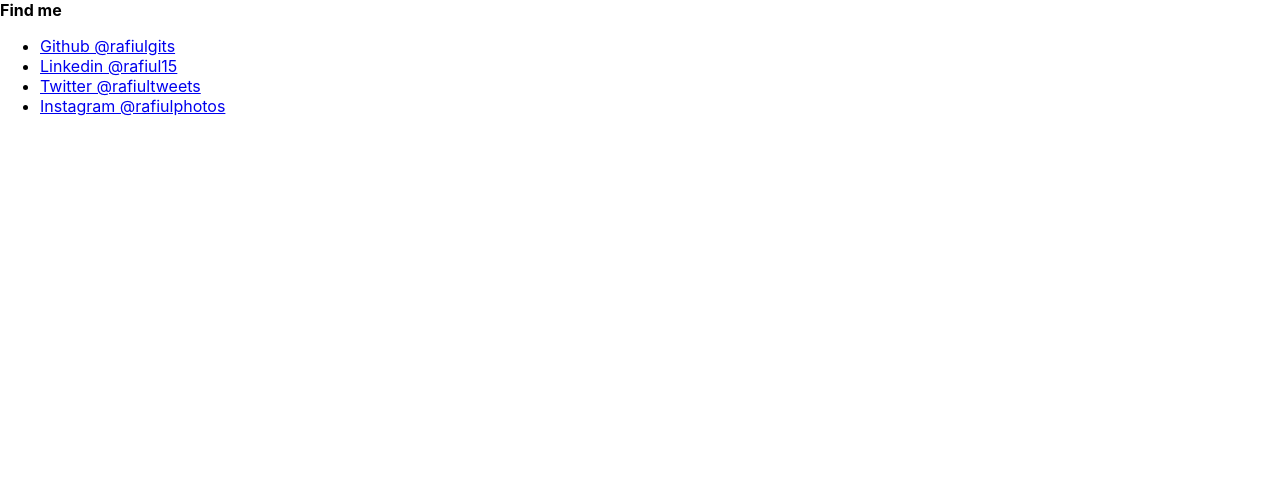
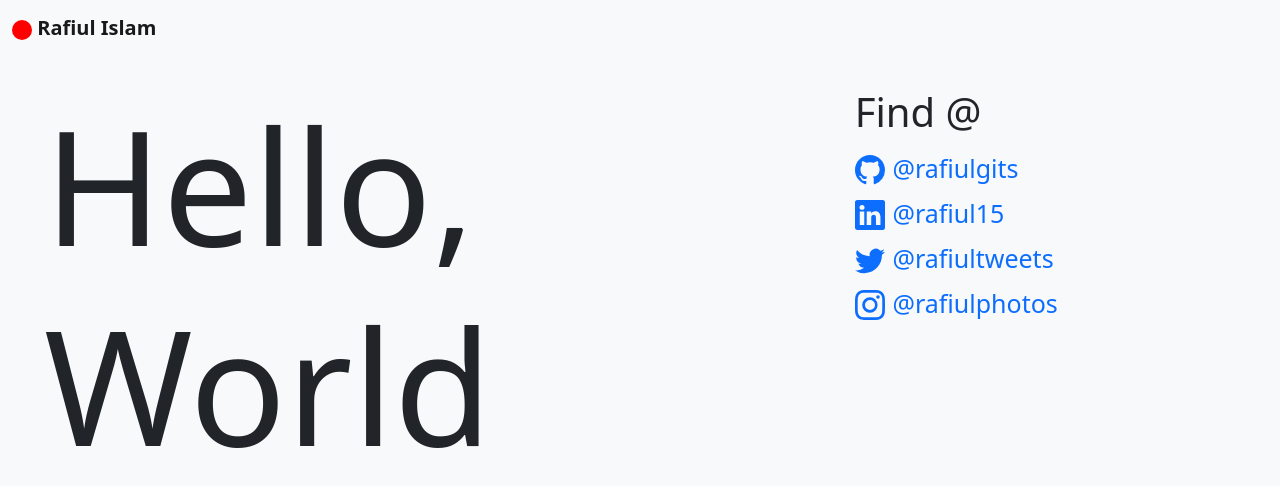
Before and after one commit to rafiulgits/rafiulgits.github.io, a React (Create React App) app: page / in a window 1280 px wide. Shown: the top 486 px of the page. Built offline with nearby package versions, Linux system fonts and the light colour scheme.

Commit message:
home page updated

```diff
--- a/package.json
+++ b/package.json
@@ -11,8 +11,10 @@
     "@types/node": "^16.7.13",
     "@types/react": "^17.0.20",
     "@types/react-dom": "^17.0.9",
+    "bootstrap": "^5.1.3",
     "react": "^17.0.2",
     "react-dom": "^17.0.2",
+    "react-icons": "^4.3.1",
     "react-scripts": "5.0.0",
     "typescript": "^4.4.2",
     "web-vitals": "^2.1.0"
--- a/src/components/Header.tsx
+++ b/src/components/Header.tsx
@@ -1,3 +1,14 @@
+import { BsCircleFill } from "react-icons/bs";
+
 export const Header = () => {
-  return <header></header>;
+  return (
+    <nav className="navbar navbar-light bg-light">
+      <div className="container-fluid">
+        <a className="navbar-brand" href="/">
+          <BsCircleFill style={{ color: "red" }} />{" "}
+          <strong>Rafiul Islam</strong>
+        </a>
+      </div>
+    </nav>
+  );
 };
--- a/src/index.tsx
+++ b/src/index.tsx
@@ -1,6 +1,7 @@
 import React from "react";
 import ReactDOM from "react-dom";
 import "./index.css";
+import "bootstrap/dist/css/bootstrap.min.css";
 import App from "./App";
 import reportWebVitals from "./reportWebVitals";
 import { UrlQueryContextProvider } from "contexts/UrlQueryContext";
--- a/src/pages/Home.tsx
+++ b/src/pages/Home.tsx
@@ -1,47 +1,72 @@
 import { Layout } from "components/Layout";
+import { BsLinkedin, BsGithub, BsTwitter, BsInstagram } from "react-icons/bs";
+
+const SocialItem = (props: {
+  name: string;
+  url: string;
+  icon: React.ReactNode;
+}) => {
+  return (
+    <a
+      href={props.url}
+      target="_blank"
+      rel="noreferrer"
+      style={{ textDecoration: "none", fontSize: "30px" }}
+    >
+      {props.icon} <span style={{ fontSize: "25px" }}>{props.name}</span>
+    </a>
+  );
+};
 
 export const HomePage = () => {
   return (
     <Layout>
-      <strong>Find me</strong>
-      <ul>
+      <div
+        style={{ minHeight: "calc(100vh)", padding: "2rem" }}
+        className="bg-light"
+      >
+        <div className="container-fluid">
+          <div className="row">
+            <div className="col-md-8">
+              <h1 style={{ fontSize: "10rem" }}>Hello,</h1>
+              <h1 style={{ fontSize: "10rem" }}>World</h1>
+            </div>
+            <div className="col-md-4">
+              <h1 className="tex-center">Find @</h1>
+              <ul className="list-group" style={{ listStyle: "none" }}>
                 <li>
-          <a
-            href="https://github.com/rafiulgits"
-            target="_blank"
-            rel="noreferrer"
-          >
-            Github @rafiulgits
-          </a>
+                  <SocialItem
+                    name="@rafiulgits"
+                    url="https://github.com/rafiulgits"
+                    icon={<BsGithub />}
+                  />
                 </li>
                 <li>
-          <a
-            href="https://linkedin.com/in/rafiul15"
-            target="_blank"
-            rel="noreferrer"
-          >
-            Linkedin @rafiul15
-          </a>
+                  <SocialItem
+                    name="@rafiul15"
+                    url="https://linkedin.com/in/rafiul15"
+                    icon={<BsLinkedin />}
+                  />
                 </li>
                 <li>
-          <a
-            href="https://twitter.com/rafiultweets"
-            target="_blank"
-            rel="noreferrer"
-          >
-            Twitter @rafiultweets
-          </a>
+                  <SocialItem
+                    name="@rafiultweets"
+                    url="https://twitter.com/rafiultweets"
+                    icon={<BsTwitter />}
+                  />
                 </li>
                 <li>
-          <a
-            href="https://instagram.com/rafiulphotos"
-            target="_blank"
-            rel="noreferrer"
-          >
-            Instagram @rafiulphotos
-          </a>
+                  <SocialItem
+                    name="@rafiulphotos"
+                    url="https://instagram.com/rafiulphotos"
+                    icon={<BsInstagram />}
+                  />
                 </li>
               </ul>
+            </div>
+          </div>
+        </div>
+      </div>
     </Layout>
   );
 };
```
Also changed, not shown: 2 other files (tests, documents, lock files or other folders). Lines whose indentation alone changed are shown as unchanged.
